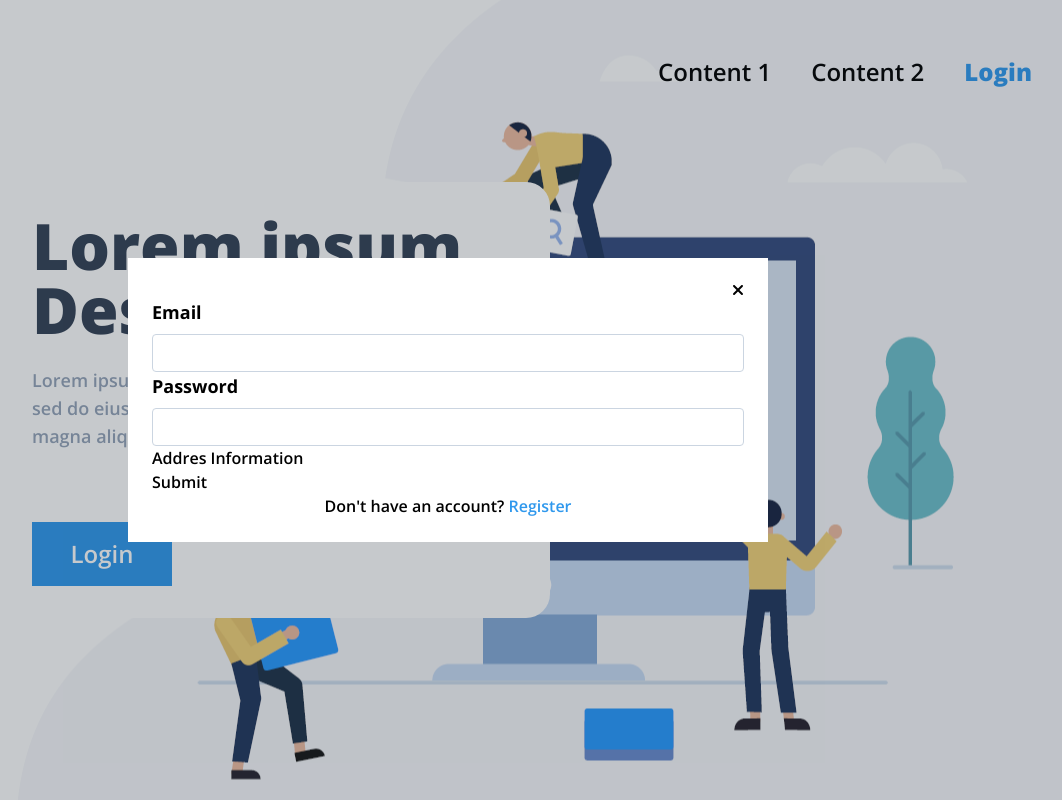
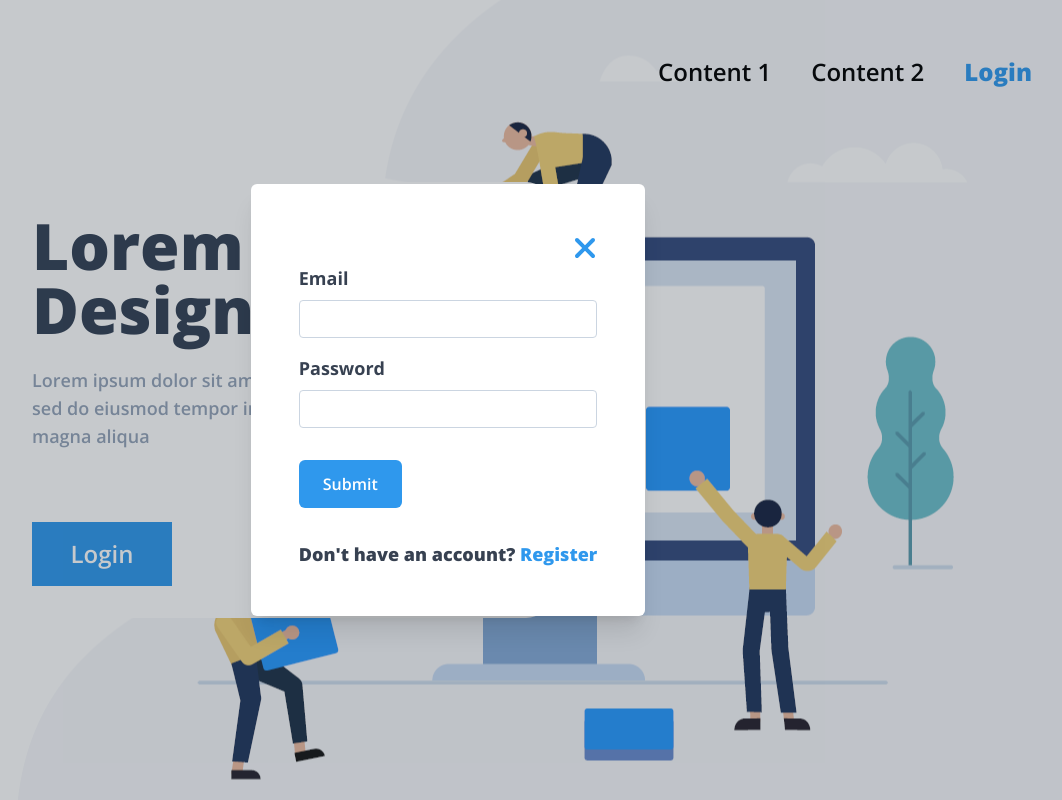
Before and after one commit to kncalderong/sales-ui, a React (Vite) app: page /landing in a window 1280 px wide. Both pictures are taken after a click on the link "Login". Shown: the top 800 px of the page, without its empty margins (192-1254 px from the left). Built offline with nearby package versions, Linux system fonts and the light colour scheme.

Commit message:
feat: Signin form completely styled

```diff
--- a/src/components/Forms/FormRow.tsx
+++ b/src/components/Forms/FormRow.tsx
@@ -13,11 +13,8 @@ const FormRow = React.forwardRef(
     ref: React.ForwardedRef<HTMLInputElement>
   ) => {
     return (
-      <div className='w-full flex flex-col items-start justify-center gap-2'>
-        <label
-          htmlFor={name}
-          className='text-desaturated-dark-cyan font-bold lg:text-lg'
-        >
+      <div className='w-full flex flex-col items-start justify-center gap-2 mb-4'>
+        <label htmlFor={name} className='text-gray-700 font-bold lg:text-lg'>
           {label}
         </label>
         {type === 'email' ? (
--- a/src/components/Forms/LoginRegisterForm.tsx
+++ b/src/components/Forms/LoginRegisterForm.tsx
@@ -6,6 +6,7 @@ import { v4 as uuidv4 } from 'uuid'
 import { getSeller, setSeller } from '../../utils/sellerSignup'
 import { useAppContext } from '../../context/appContext'
 import { useNavigate } from 'react-router-dom'
+import Spinner from '../Spinner'
 
 const alertInitialState = {
   alertOn: false,
@@ -15,6 +16,7 @@ const alertInitialState = {
 const LoginRegisterForm = ({ toggleModal }: { toggleModal: () => void }) => {
   const [isLogin, setIsLogin] = useState(true)
   const [showAlert, setShowAlert] = useState(alertInitialState)
+  const [isLoading, setIsLoading] = useState(false)
 
   const { setupUser, seller } = useAppContext()
   const navigate = useNavigate()
@@ -80,9 +82,11 @@ const LoginRegisterForm = ({ toggleModal }: { toggleModal: () => void }) => {
 
   useEffect(() => {
     if (seller) {
+      setIsLoading(true)
       setTimeout(() => {
+        setIsLoading(false)
         navigate('/')
-      }, 200)
+      }, 1000)
     }
   }, [seller, navigate])
 
@@ -95,12 +99,23 @@ const LoginRegisterForm = ({ toggleModal }: { toggleModal: () => void }) => {
         }
       }}
     >
-      <div className='bg-white p-6 opacity-100 z-50 min-w-[50%] min-h-[25%] justify-center items-center flex flex-col'>
+      <div
+        className={`bg-white p-6 opacity-100 z-50 min-w-[50%] min-h-[25%] justify-start items-center overflow-auto max-h-[80%] flex flex-col rounded-md shadow-xl lg:p-12 ${
+          isLogin && 'lg:min-w-[25%]'
+        }`}
+      >
         <div className='flex justify-end w-full'>
-          <FontAwesomeIcon icon={faXmark} onClick={toggleModal} />
+          <FontAwesomeIcon
+            icon={faXmark}
+            onClick={toggleModal}
+            className='text-primaryBlue text-[2rem] cursor-pointer'
+          />
         </div>
         {showAlert.alertOn && <div>{showAlert.alertMessage}</div>}
-        <form onSubmit={handleLoginOrRegister} className='w-full'>
+        {isLoading ? (
+          <Spinner />
+        ) : (
+          <form onSubmit={handleLoginOrRegister} className='w-full mb-4'>
             {!isLogin && (
               <FormRow label='Name' type='text' name='name' ref={nameRef} />
             )}
@@ -113,7 +128,12 @@ const LoginRegisterForm = ({ toggleModal }: { toggleModal: () => void }) => {
               />
             )}
             {!isLogin && (
-            <FormRow label='Phone' type='number' name='phone' ref={phoneRef} />
+              <FormRow
+                label='Phone'
+                type='number'
+                name='phone'
+                ref={phoneRef}
+              />
             )}
             {!isLogin && (
               <FormRow
@@ -137,9 +157,18 @@ const LoginRegisterForm = ({ toggleModal }: { toggleModal: () => void }) => {
               ref={passwordRef}
               resetAlert={resetAlert}
             />
-          <p>Addres Information</p>
             {!isLogin && (
-            <FormRow label='Street' type='text' name='street' ref={streetRef} />
+              <p className='font-extrabold text-primaryBlue mb-4 uppercase'>
+                Addres Information
+              </p>
+            )}
+            {!isLogin && (
+              <FormRow
+                label='Street'
+                type='text'
+                name='street'
+                ref={streetRef}
+              />
             )}
             {!isLogin && (
               <FormRow
@@ -161,19 +190,28 @@ const LoginRegisterForm = ({ toggleModal }: { toggleModal: () => void }) => {
               <FormRow label='City' type='text' name='city' ref={cityRef} />
             )}
 
-          <button type='submit'>Submit</button>
+            <button
+              type='submit'
+              className='bg-primaryBlue cursor-pointer text-white rounded-md px-6 py-3 mt-4'
+            >
+              Submit
+            </button>
           </form>
+        )}
+
+        {!isLoading && (
           <div>
-          <p>
+            <p className='lg:text-lg lg:mt-4 lg:font-extrabold text-gray-700'>
               {isLogin ? "Don't have an account?" : 'Already have an account?'}{' '}
               <span
                 onClick={() => setIsLogin(!isLogin)}
-              className='cursor-pointer text-primaryBlue font-semibold'
+                className='cursor-pointer text-primaryBlue font-semibold lg:text-lg lg:mt-4 lg:font-extrabold'
               >
                 {isLogin ? 'Register' : 'Login'}
               </span>
             </p>
           </div>
+        )}
       </div>
     </aside>
   )
```
Lines whose indentation alone changed are shown as unchanged.
